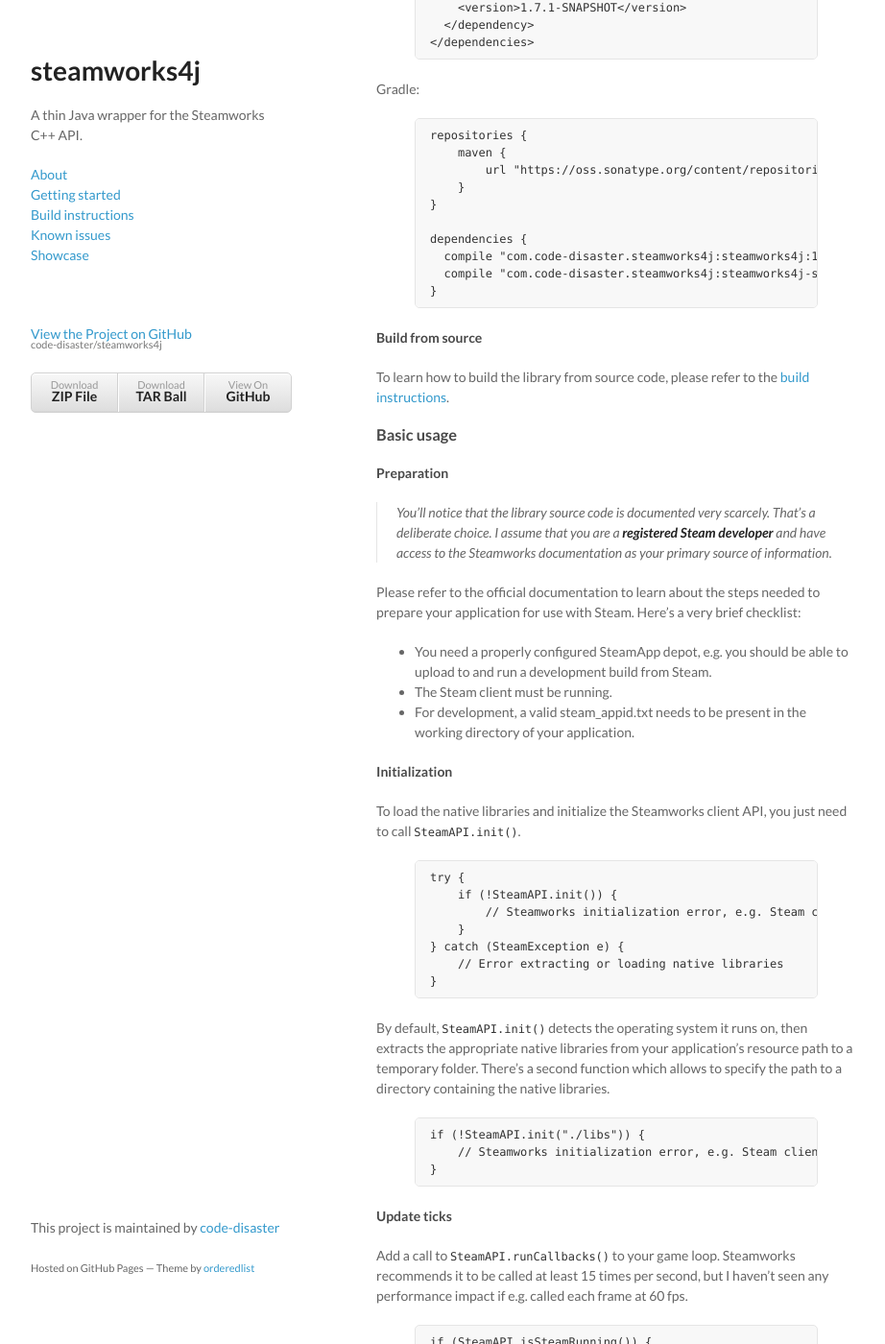
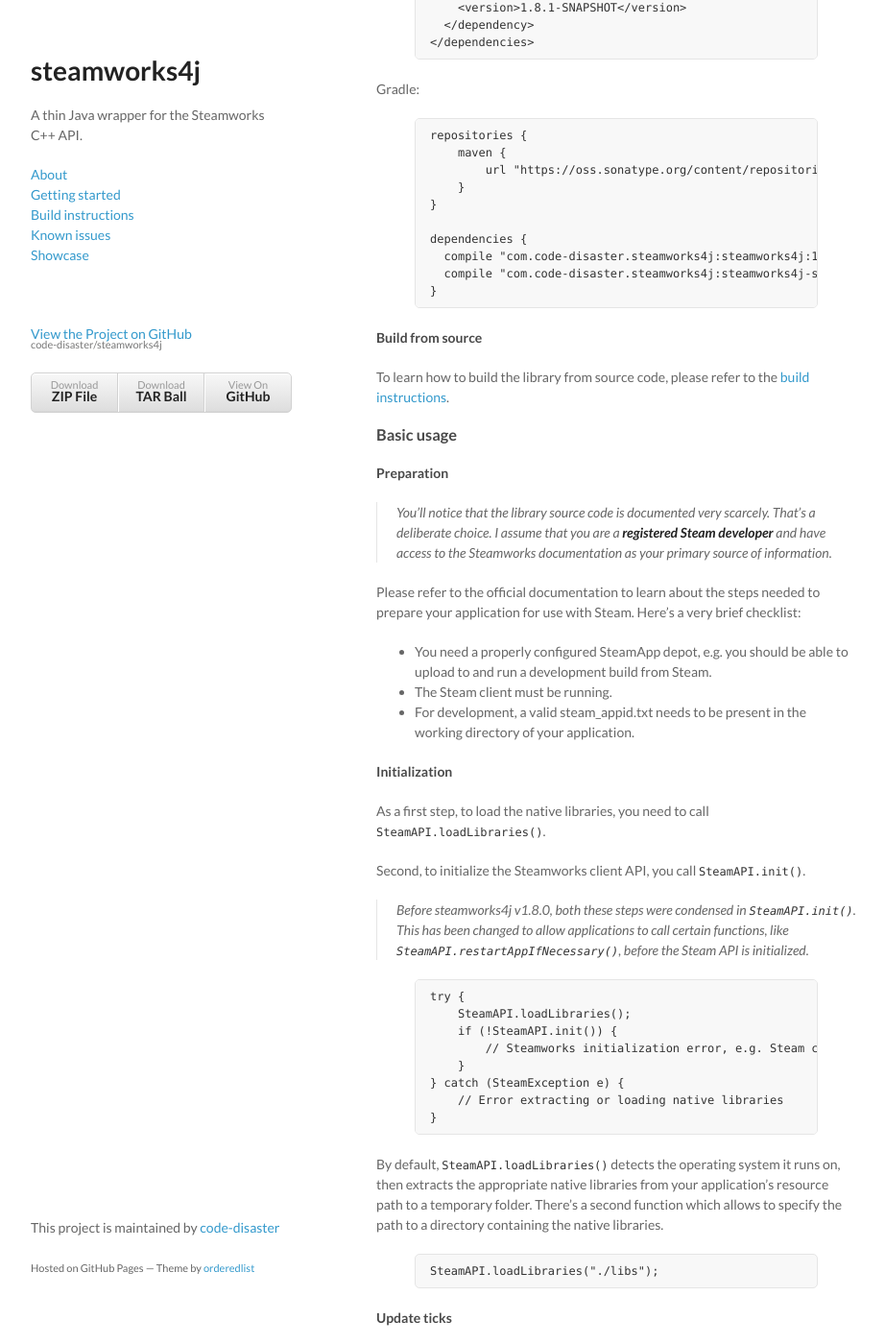
Before and after one commit to code-disaster/steamworks4j, a Jekyll site: the page built from getting-started.md, in a window 1280 px wide and 1400 px high, scrolled down 1331 px. Shown: the whole window at 96% size, without its empty margins (178-1100 px from the left). Built offline with Jekyll 4.4.1, drawn with Linux system fonts in a browser that asks for light colours; our own code applies the rules of GitHub Pages for plain Markdown files; some of the changed text lies outside the part shown.

Commit message:
Updated for v1.8.0.

````diff
--- a/_config.yml
+++ b/_config.yml
@@ -1,6 +1,6 @@
 baseurl: /steamworks4j
 
 steamworks4j:
-  version: 1.7.0
-  snapshot-version: 1.7.1
+  version: 1.8.0
+  snapshot-version: 1.8.1
   sdk-version: 1.42
--- a/getting-started.md
+++ b/getting-started.md
@@ -106,10 +106,15 @@
 
 #### Initialization
 
-To load the native libraries and initialize the Steamworks client API, you just need to call ```SteamAPI.init()```.
+As a first step, to load the native libraries, you need to call ```SteamAPI.loadLibraries()```.
+
+Second, to initialize the Steamworks client API, you call ```SteamAPI.init()```.
+
+> Before *steamworks4j* v1.8.0, both these steps were condensed in ```SteamAPI.init()```. This has been changed to allow applications to call certain functions, like ```SteamAPI.restartAppIfNecessary()```, before the Steam API is initialized.
 
 {% highlight java %}
 try {
+    SteamAPI.loadLibraries();
     if (!SteamAPI.init()) {
         // Steamworks initialization error, e.g. Steam client not running
     }
@@ -118,12 +123,10 @@
 }
 {% endhighlight java %}
 
-By default, ```SteamAPI.init()``` detects the operating system it runs on, then extracts the appropriate native libraries from your application's resource path to a temporary folder. There's a second function which allows to specify the path to a directory containing the native libraries.
+By default, ```SteamAPI.loadLibraries()``` detects the operating system it runs on, then extracts the appropriate native libraries from your application's resource path to a temporary folder. There's a second function which allows to specify the path to a directory containing the native libraries.
 
 {% highlight java %}
-if (!SteamAPI.init("./libs")) {
-    // Steamworks initialization error, e.g. Steam client not running
-}
+SteamAPI.loadLibraries("./libs");
 {% endhighlight java %}
 
 #### Update ticks
@@ -186,6 +189,7 @@
 {% highlight java %}
 // initialization
 try {
+    SteamGameServerAPI.loadLibraries();
     if (!SteamGameServerAPI.init((127 << 24) + 1, (short) 27015, (short) 27016, (short) 27017,
         SteamGameServerAPI.ServerMode.NoAuthentication, "0.0.1"))) {
         // initialization error
````
Also changed, not shown: index.md (+2 -2 lines), showcase.md (+1 -0 lines).
